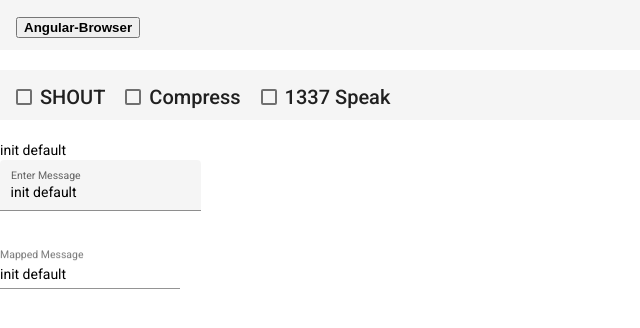
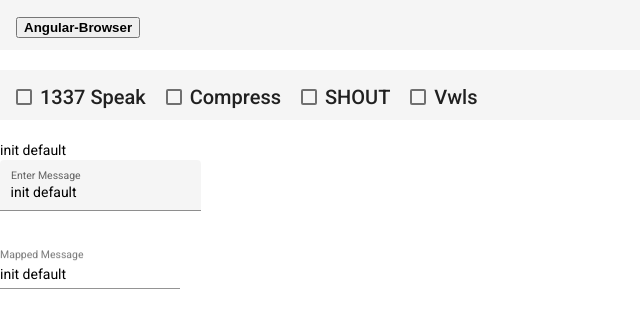
Before and after one commit to SpilledMilkCOM/Angular-Browser, an Angular app in the folder Angular-Browser/: page / in a window 1280 px wide. Shown: the top 328 px of the page, without its empty margins (0-640 px from the left). Built offline with nearby package versions, Linux system fonts and the light colour scheme.

Commit message:
Added vowel removal.

```diff
--- /dev/null
+++ b/Angular-Browser/src/app-mappers/app-compress-mapper-service.ts
@@ -0,0 +1,12 @@
+import { IMapper } from 'src/app-mappers/app-mapper-interface';
+
+export class CompressMapperService implements IMapper {
+
+    public map(source: string) : string {
+        var result = source;
+
+        // EVERYTHING IS UPPER CASE!!  YES!!  I'M SHOUTING!!
+
+        return result.toUpperCase();
+    }
+}
--- a/Angular-Browser/src/app-mappers/app-multi-mapper-service.ts
+++ b/Angular-Browser/src/app-mappers/app-multi-mapper-service.ts
@@ -10,12 +10,13 @@ export class MultiMapperService implements IMapper {
     }
 
     public enable(key: string, enabled: boolean) {
-        if (this.mappers != null && this.mappers.has(key)) {
+        if (this.mappers != null) {
 
-            // The linter is saying I might get an "undefined" object from the map. (I don't THINK so.  It's very annoying.)
-            // TODO: Get a different linter?  Add a directive to ignore this?
+            var item = this.mappers.get(key);
 
-            this.mappers.get(key).enabled = enabled;
+            if (item != null) {
+                item.enabled = enabled;
+            }
         }
     }
 
--- /dev/null
+++ b/Angular-Browser/src/app-mappers/app-vowel-mapper-service.ts
@@ -0,0 +1,13 @@
+import { IMapper } from 'src/app-mappers/app-mapper-interface';
+
+export class VowelMapperService implements IMapper {
+
+    public map(source: string) : string {
+        var result = source;
+
+        console.log('vowel-map()');
+        // remove all the vowels...  (Is 'y' a vowel? - Sometimes)
+
+        return result.replace(/[aeiou]/gi, '');
+    }
+}
--- a/Angular-Browser/src/app/app.component.html
+++ b/Angular-Browser/src/app/app.component.html
@@ -11,7 +11,7 @@
 <mat-toolbar fxLayout="row" #toolbarId style="height: 2.5em;">
 
   <div fxFlex="auto" style="margin-right: 1em;">
-    <mat-checkbox #mapShoutId [checked]="mapShout" (change)="clickShout(mapShoutId.checked)">SHOUT</mat-checkbox>
+    <mat-checkbox #mapLeetId [checked]="mapLeet" (change)="clickLeet(mapLeetId.checked)">1337 Speak</mat-checkbox>
   </div>
 
   <div fxFlex="auto" style="margin-right: 1em;">
@@ -19,7 +19,11 @@
   </div>
 
   <div fxFlex="auto" style="margin-right: 1em;">
-    <mat-checkbox #mapLeetId [checked]="mapLeet" (change)="clickLeet(mapLeetId.checked)">1337 Speak</mat-checkbox>
+    <mat-checkbox #mapShoutId [checked]="mapShout" (change)="clickShout(mapShoutId.checked)">SHOUT</mat-checkbox>
+  </div>
+
+  <div fxFlex="auto" style="margin-right: 1em;">
+    <mat-checkbox #mapVowelsId [checked]="mapVowels" (change)="clickShout(mapVowelsId.checked)">Vwls</mat-checkbox>
   </div>
 
 </mat-toolbar>
--- a/Angular-Browser/src/app/app.component.ts
+++ b/Angular-Browser/src/app/app.component.ts
@@ -1,14 +1,16 @@
 import { AfterViewInit, Component } from '@angular/core';
 
+import { CompressMapperService } from 'src/app-mappers/app-compress-mapper-service';
+import { MapperItem } from 'src/app-mappers/app-mapper-item';
 import { MultiMapperService } from 'src/app-mappers/app-multi-mapper-service';
 import { ShoutMapperService } from 'src/app-mappers/app-shout-mapper-service';
-import { MapperItem } from 'src/app-mappers/app-mapper-item';
+import { VowelMapperService } from 'src/app-mappers/app-vowel-mapper-service';
 
 @Component({
   selector: 'app-root',
   templateUrl: './app.component.html',
   styleUrls: ['./app.component.css'],
-  providers: [MultiMapperService, ShoutMapperService]
+  providers: [CompressMapperService, MultiMapperService, ShoutMapperService, VowelMapperService]
 })
 export class AppComponent implements AfterViewInit {
 
@@ -21,22 +23,31 @@ export class AppComponent implements AfterViewInit {
   public message = 'init default';
   public title = 'Angular-Browser';
 
+  private COMPRESS_KEY = 'compress';
+  private SHOUT_KEY = 'shout';
+  private VOWELS_KEY = 'vowels';
+
   constructor(
     private mapper: MultiMapperService,
-    private shoutMapper: ShoutMapperService
+    private compressMapper: CompressMapperService,
+    private shoutMapper: ShoutMapperService,
+    private vowelsMapper: VowelMapperService
   ) {
 
     // Set up the multi-mapper here.
     // TODO: Inject all of the mappers into the MultiMapperService (but IS it a component?)
 
-    this.mapper.add("shout", new MapperItem(shoutMapper) );
-
+    this.mapper.add(this.COMPRESS_KEY, new MapperItem(compressMapper) );
+    this.mapper.add(this.SHOUT_KEY, new MapperItem(shoutMapper) );
+    this.mapper.add(this.VOWELS_KEY, new MapperItem(vowelsMapper) );
   }
 
   public clickCompress(checked: boolean) {
     // This member is not getting set in this class, so it needs to be set here.
 
     this.mapCompress = checked;
+
+    this.mapper.enable(this.COMPRESS_KEY, checked);
 
     this.mapMessage(this.message);
   }
@@ -54,7 +65,17 @@ export class AppComponent implements AfterViewInit {
 
     this.mapShout = checked;
 
-    this.mapper.enable("shout", checked);
+    this.mapper.enable(this.SHOUT_KEY, checked);
+
+    this.mapMessage(this.message);
+  }
+
+  public clickVowels(checked: boolean) {
+    // This member is not getting set in this class, so it needs to be set here.
+
+    this.mapVowels = checked;
+
+    this.mapper.enable(this.VOWELS_KEY, checked);
 
     this.mapMessage(this.message);
   }
```
